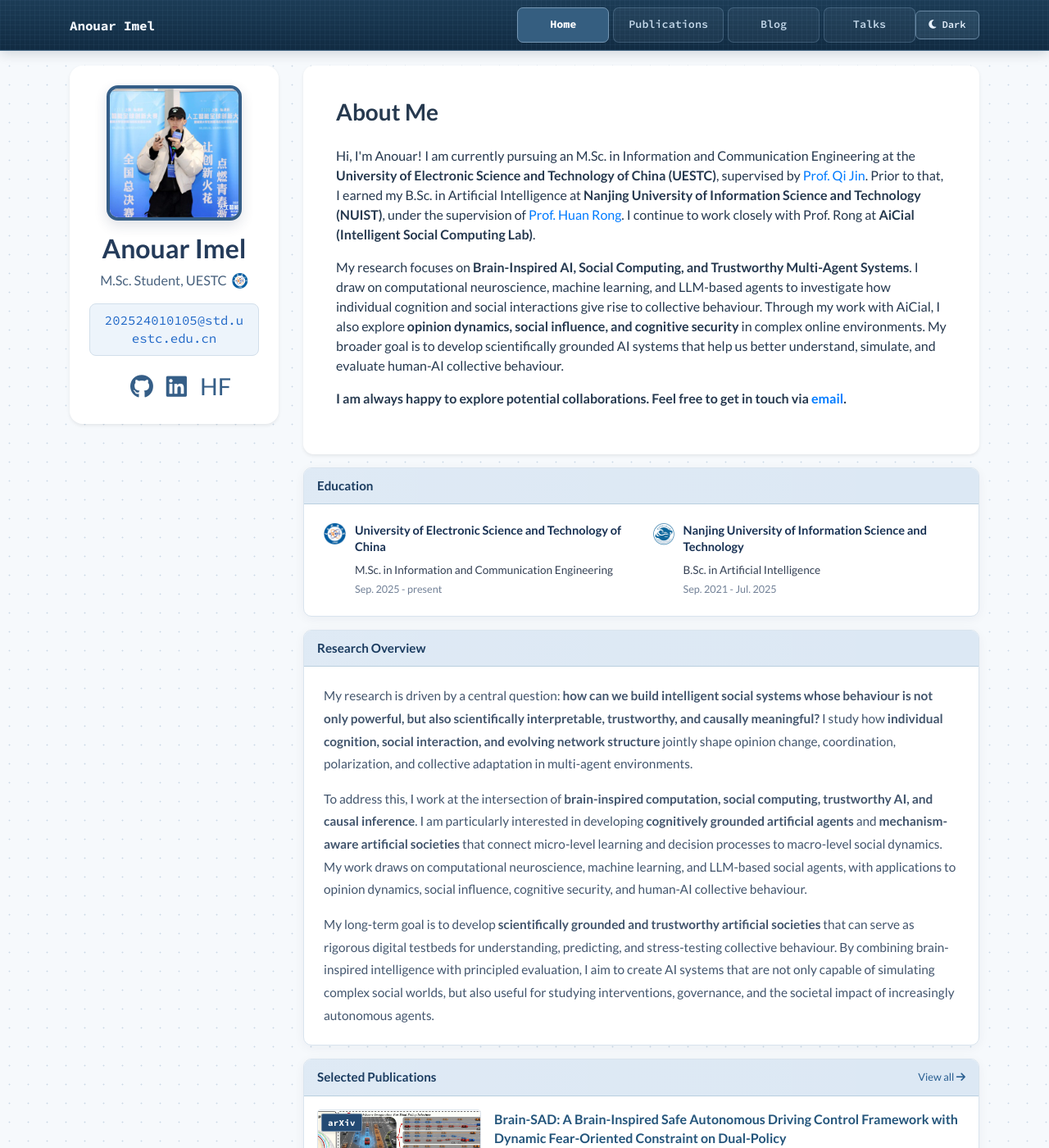
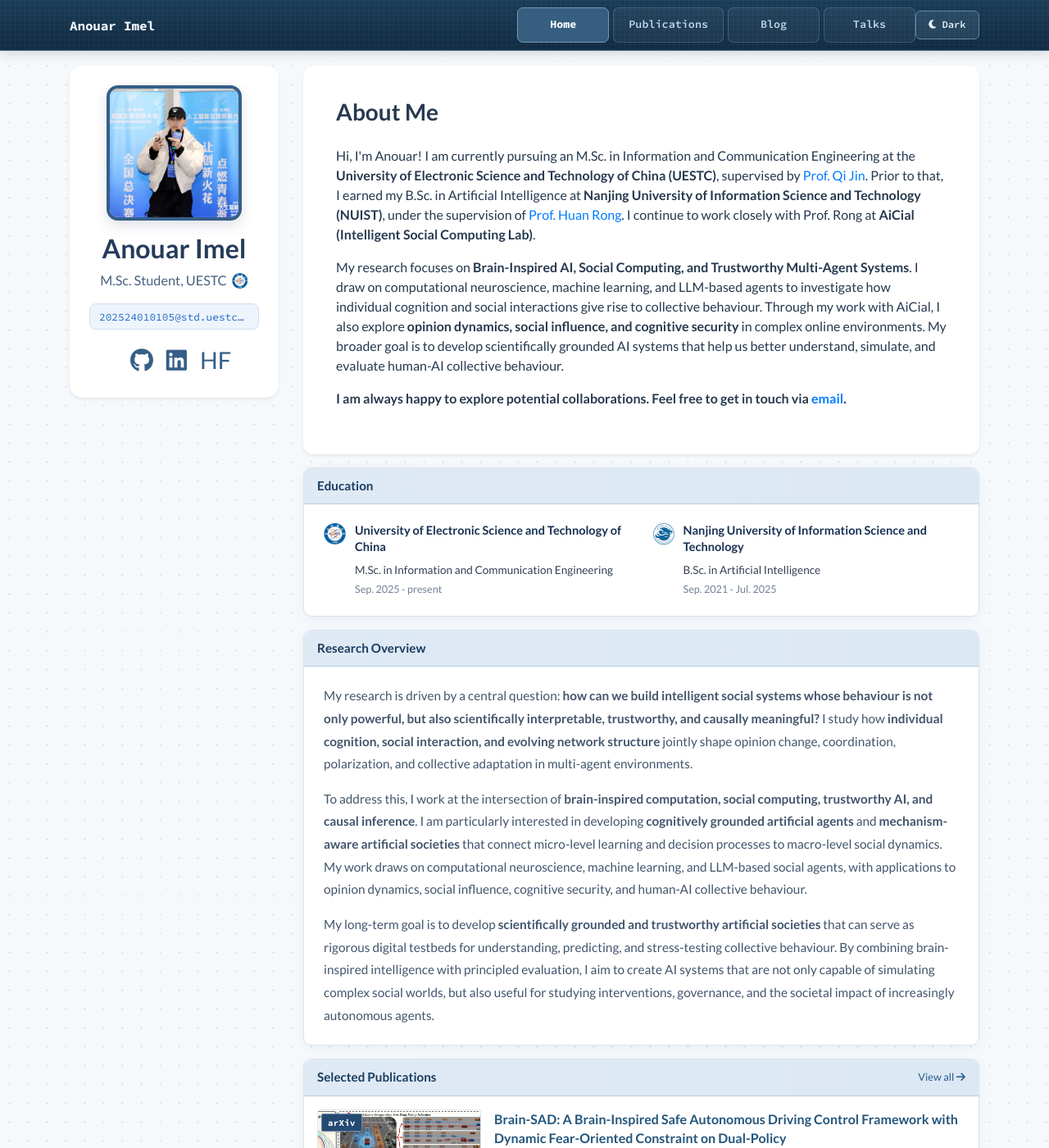
Before and after one commit to AnouarImel/AnouarImel.github.io, a Jekyll site: the page built from index.html, in a window 1280 px wide and 1400 px high. Shown: the whole window at 82% size. Built offline with Jekyll 4.4.1, drawn with Linux system fonts in a browser that asks for light colours; nearby versions of some CDN libraries; a style sheet for code colours, icons or effects is not loaded.

Commit message:
Update global.css

```diff
--- a/assets/css/global.css
+++ b/assets/css/global.css
@@ -1481,3 +1481,31 @@ a.research-publication-image-link:hover .research-publication-cover {
   text-decoration: underline;
   text-underline-offset: 3px;
 }
+
+.profile-email-wrapper {
+  display: flex;
+  justify-content: center;
+}
+
+.profile-email-link {
+  display: inline-block;
+  max-width: 100%;
+  padding: 7px 11px;
+  border-radius: 8px;
+  background: #edf4fb;
+  border: 1px solid #d2dfeb;
+  color: #1f67c7 !important;
+  font-family: "Source Code Pro", monospace;
+  font-size: 0.80rem;
+  line-height: 1.25;
+  text-decoration: none;
+  white-space: nowrap;
+  overflow: hidden;
+  text-overflow: ellipsis;
+}
+
+.profile-email-link:hover {
+  color: #124f9c !important;
+  text-decoration: none;
+  background: #e7f0f9;
+}
```
